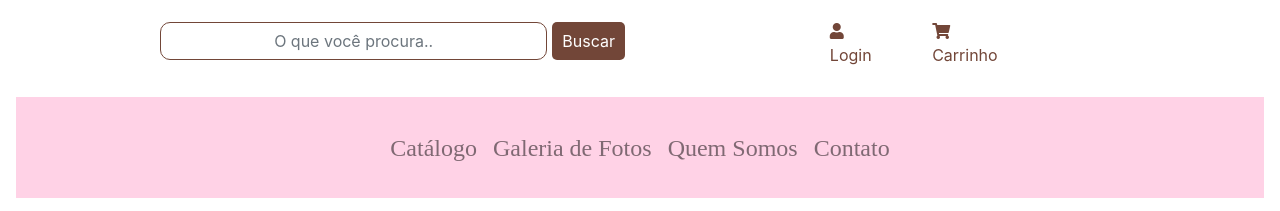
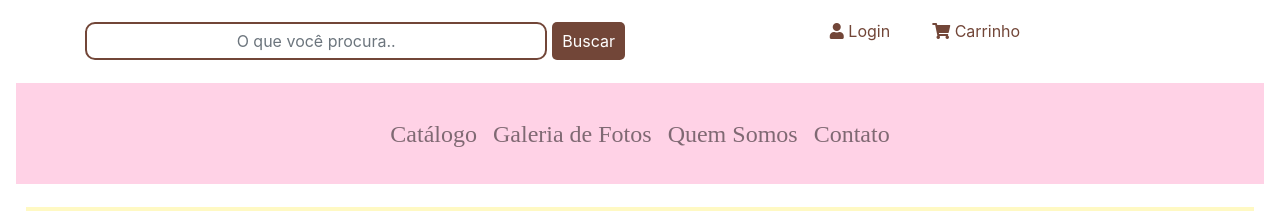
Before and after one commit to Hopereira/Gisana, a plain HTML site: page index.html in a window 1280 px wide. Shown: the part 224-435 px from the top of the page. Drawn offline with nearby package versions, Linux system fonts and the light colour scheme.

Commit message:
versão 7

```diff
--- a/style.css
+++ b/style.css
@@ -73,12 +73,12 @@
 /* Estilize o input de pesquisa */
 #oquevc {
     flex: 1;
-    border: 1px solid #724638;
+    border: 2px solid #724638;
     border-radius: 10px;
     outline: none;
     padding: 5px;
     text-align: center;
-    margin-left: 75px;
+
 }
 
 /* Estilize o botão de pesquisa (ou imagem) */
@@ -105,7 +105,7 @@
 
     top: 0;
     left: 0;
-    width: 5%;
+
     color: #724638;
 }
 .login a:hover {
@@ -115,7 +115,7 @@
 
     top: 0;
     left: 0;
-    width: 5%;
+
     color: #724638;
 }
 .carrinho a:hover {
```
